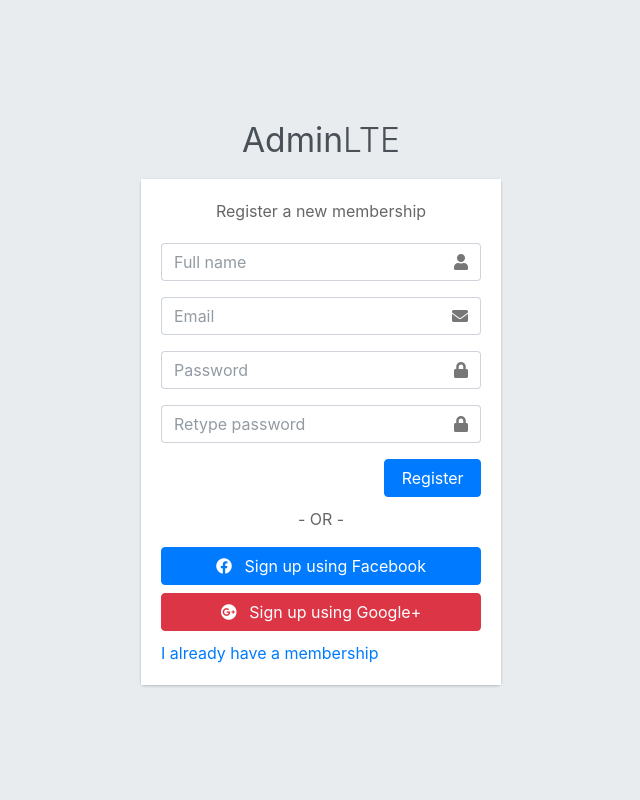
After one commit to ItsRoshan05/Headache-Classification, a Flask app: page /register in a window 1280 px wide. The commit adds this page. Shown: the whole page, without its empty margins (319-959 px from the left). Run offline with Flask 3, Linux system fonts and the light colour scheme; some libraries are stand-ins or nearby versions.

Commit message:
update login & register

```diff
--- a/app.py
+++ b/app.py
@@ -1,45 +1,72 @@
-from flask import Flask, request, render_template
-import numpy as np
-import pandas as pd
+from flask import Flask, render_template, redirect, url_for, flash, session
+from flask_mysqldb import MySQL
+from flask_bcrypt import Bcrypt
+from forms import RegistrationForm, LoginForm
+from config import Config
 
 app = Flask(__name__)
+app.config.from_object(Config)
 
-# Contoh data obat sakit kepala
+mysql = MySQL(app)
+bcrypt = Bcrypt(app)
 
-df = pd.read_csv('data/dataset_int.csv')
+@app.route('/register', methods=['GET', 'POST'])
+def register():
+    form = RegistrationForm()
+    if form.validate_on_submit():
+        hashed_password = bcrypt.generate_password_hash(form.password.data).decode('utf-8')
+        cur = mysql.connection.cursor()
+        cur.execute("INSERT INTO user (username, email, password) VALUES (%s, %s, %s)",
+                    (form.username.data, form.email.data, hashed_password))
+        mysql.connection.commit()
+        cur.close()
+        flash('Your account has been created!', 'success')
+        return redirect(url_for('login'))
+    return render_template('register.html', form=form)
 
-# Fungsi WP (Weight Product)
-def weight_product(criteria_weights, data):
-    data = np.array(data)
-    criteria_weights = np.array(criteria_weights)
-    weighted_product = np.prod(np.power(data, criteria_weights), axis=1)
-    return weighted_product
+@app.route('/login', methods=['GET', 'POST'])
+def login():
+    form = LoginForm()
+    if form.validate_on_submit():
+        cur = mysql.connection.cursor()
+        cur.execute("SELECT * FROM user WHERE email=%s", [form.username.data])
+        user = cur.fetchone()
+        cur.close()
+        if user and bcrypt.check_password_hash(user[3], form.password.data):
+            session['username'] = user[1]  # Storing username in session
+            flash('Login successful!', 'success')
+            return redirect(url_for('home'))
+        else:
+            flash('Login failed. Check email and/or password', 'danger')
+    return render_template('login.html', form=form)
 
-@app.route('/dashboard')
-def dashboard():
-    return render_template('dashboard.html')
+@app.route('/logout')
+def logout():
+    session.pop('username', None)  # Removing username from session
+    flash('You have been logged out.', 'info')
+    return redirect(url_for('login'))
 
-@app.route('/', methods=['GET', 'POST'])
-def index():
-    result = pd.DataFrame()
-    if request.method == 'POST':
-        efektifitas = float(request.form['efektifitas'])
-        efek_samping = float(request.form['efek_samping'])
-        harga = float(request.form['harga'])
+@app.route('/home')
+def home():
+    username = session.get('username')  # Getting username from session
+    return render_template('dashboard.html', username=username)
 
-        # Bobot kriteria
-        criteria_weights = [efektifitas, efek_samping, harga]
+@app.route('/profile')
+def profile():
+    if 'username' not in session:
+        flash('Please log in to access this page.', 'warning')
+        return redirect(url_for('login'))
 
-        # Normalisasi bobot kriteria
-        criteria_weights = [w / sum(criteria_weights) for w in criteria_weights]
+    cur = mysql.connection.cursor()
+    cur.execute("SELECT username, email FROM user WHERE username=%s", [session['username']])
+    user = cur.fetchone()
+    cur.close()
 
-        # Hitung WP
-        df['Score'] = weight_product(criteria_weights, df[['Efektifitas', 'Efek Samping', 'Harga']])
-
-        # Sort berdasarkan score tertinggi
-        result = df.sort_values(by='Score', ascending=False).reset_index(drop=True)
-
-    return render_template('index.html', result=result, data=df)
+    if user:
+        return render_template('profile.html', username=user[0], email=user[1])
+    else:
+        flash('User not found.', 'danger')
+        return redirect(url_for('home'))
 
 if __name__ == '__main__':
     app.run(debug=True)
--- /dev/null
+++ b/config.example.py
@@ -0,0 +1,6 @@
+class Config:
+    SECRET_KEY = ''
+    MYSQL_HOST = ''
+    MYSQL_USER = ''
+    MYSQL_PASSWORD = ''
+    MYSQL_DB = ''
--- /dev/null
+++ b/forms.py
@@ -0,0 +1,15 @@
+from flask_wtf import FlaskForm
+from wtforms import StringField, PasswordField, SubmitField, BooleanField
+from wtforms.validators import DataRequired, Length, EqualTo, Email
+
+class RegistrationForm(FlaskForm):
+    username = StringField('Full Name', validators=[DataRequired(), Length(min=2, max=20)])
+    email = StringField('Email', validators=[DataRequired(), Email()])
+    password = PasswordField('Password', validators=[DataRequired()])
+    confirm_password = PasswordField('Confirm Password', validators=[DataRequired(), EqualTo('password')])
+    submit = SubmitField('Register')
+
+class LoginForm(FlaskForm):
+    username = StringField('Email', validators=[DataRequired()])
+    password = PasswordField('Password', validators=[DataRequired()])
+    submit = SubmitField('Login')
--- a/requirments.txt
+++ b/requirments.txt
@@ -1,3 +1,4 @@
 pandas
 flask
 numpy
+pip install Flask Flask-WTF Flask-Bcrypt Flask-MySQL
--- a/templates/dashboard.html
+++ b/templates/dashboard.html
@@ -3,11 +3,11 @@
 {% block title %}Dashboard{% endblock %}
 
 {% block contentheader %}
-<h1> Dashboard</h1>
+Dashboard
 {% endblock %}
 
 {% block contentheader2 %}
-<h1> Dashboard</h1>
+Dashboard
 {% endblock %}
 
 {% block content %}
--- /dev/null
+++ b/templates/register.html
@@ -0,0 +1,78 @@
+<!DOCTYPE html>
+<html lang="en">
+<head>
+    <meta charset="utf-8">
+    <meta name="viewport" content="width=device-width, initial-scale=1">
+    <title>AdminLTE 3 | Registration Page</title>
+    <link rel="stylesheet" href="{{ url_for('static', filename='adminlte/dist/css/adminlte.min.css') }}">
+    <link rel="stylesheet" href="{{ url_for('static', filename='adminlte/plugins/fontawesome-free/css/all.min.css') }}">
+    <link rel="stylesheet" href="{{ url_for('static', filename='adminlte/plugins/icheck-bootstrap/icheck-bootstrap.min.css') }}">
+</head>
+<body class="hold-transition register-page">
+    <div class="register-box">
+        <div class="register-logo">
+            <a href="#"><b>Admin</b>LTE</a>
+        </div>
+        <div class="card">
+            <div class="card-body register-card-body">
+                <p class="login-box-msg">Register a new membership</p>
+                <form method="POST" action="{{ url_for('register') }}">
+                    {{ form.hidden_tag() }}
+                    <div class="input-group mb-3">
+                        {{ form.username(class="form-control", placeholder="Full name") }}
+                        <div class="input-group-append">
+                            <div class="input-group-text">
+                                <span class="fas fa-user"></span>
+                            </div>
+                        </div>
+                    </div>
+                    <div class="input-group mb-3">
+                        {{ form.email(class="form-control", placeholder="Email") }}
+                        <div class="input-group-append">
+                            <div class="input-group-text">
+                                <span class="fas fa-envelope"></span>
+                            </div>
+                        </div>
+                    </div>
+                    <div class="input-group mb-3">
+                        {{ form.password(class="form-control", placeholder="Password") }}
+                        <div class="input-group-append">
+                            <div class="input-group-text">
+                                <span class="fas fa-lock"></span>
+                            </div>
+                        </div>
+                    </div>
+                    <div class="input-group mb-3">
+                        {{ form.confirm_password(class="form-control", placeholder="Retype password") }}
+                        <div class="input-group-append">
+                            <div class="input-group-text">
+                                <span class="fas fa-lock"></span>
+                            </div>
+                        </div>
+                    </div>
+                    <div class="row">
+                        <div class="col-8">
+                        </div>
+                        <div class="col-4">
+                            {{ form.submit(class="btn btn-primary btn-block") }}
+                        </div>
+                    </div>
+                </form>
+                <div class="social-auth-links text-center">
+                    <p>- OR -</p>
+                    <a href="#" class="btn btn-block btn-primary">
+                        <i class="fab fa-facebook mr-2"></i> Sign up using Facebook
+                    </a>
+                    <a href="#" class="btn btn-block btn-danger">
+                        <i class="fab fa-google-plus mr-2"></i> Sign up using Google+
+                    </a>
+                </div>
+                <a href="{{ url_for('login') }}" class="text-center">I already have a membership</a>
+            </div>
+        </div>
+    </div>
+    <script src="{{ url_for('static', filename='adminlte/plugins/jquery/jquery.min.js') }}"></script>
+    <script src="{{ url_for('static', filename='adminlte/plugins/bootstrap/js/bootstrap.bundle.min.js') }}"></script>
+    <script src="{{ url_for('static', filename='adminlte/dist/js/adminlte.min.js') }}"></script>
+</body>
+</html>
```
Also changed, not shown: templates/layout.html (+29 -9 lines), templates/login.html (added, +71 -0 lines), 1 other file.
